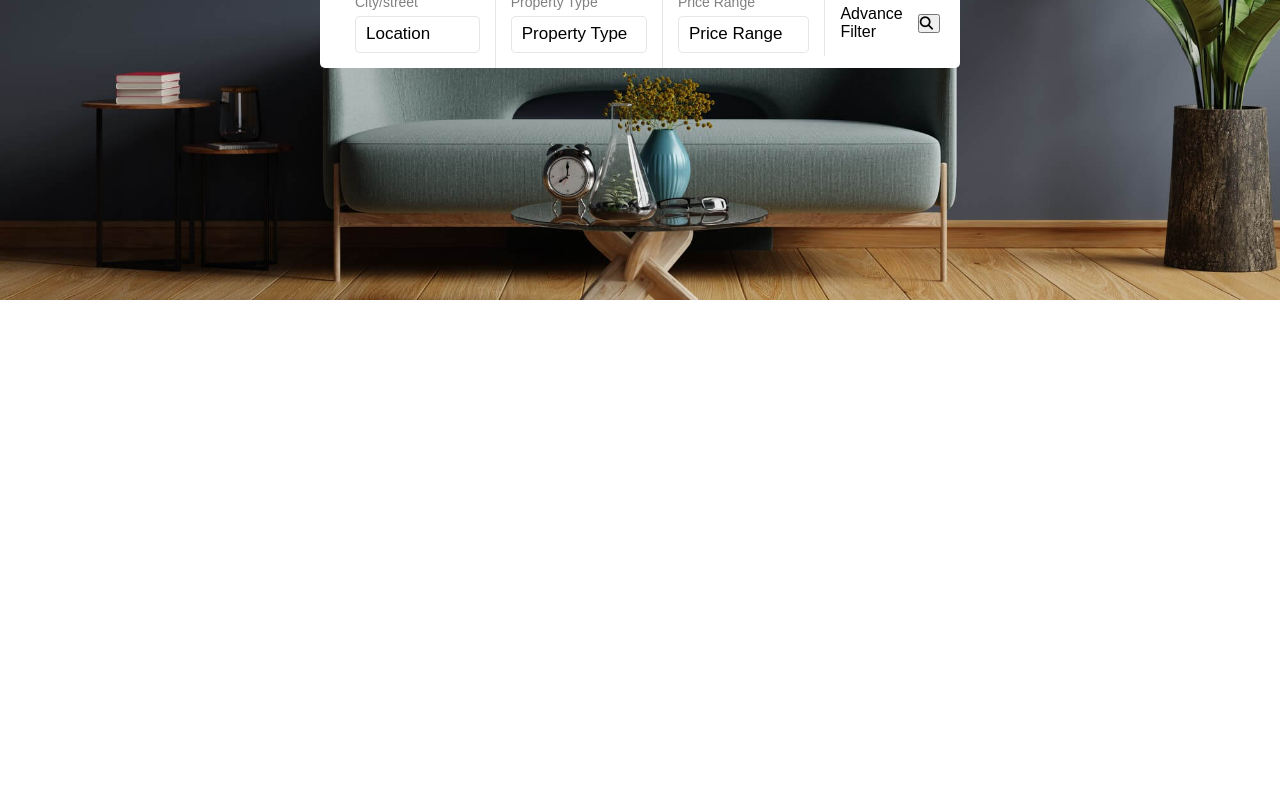
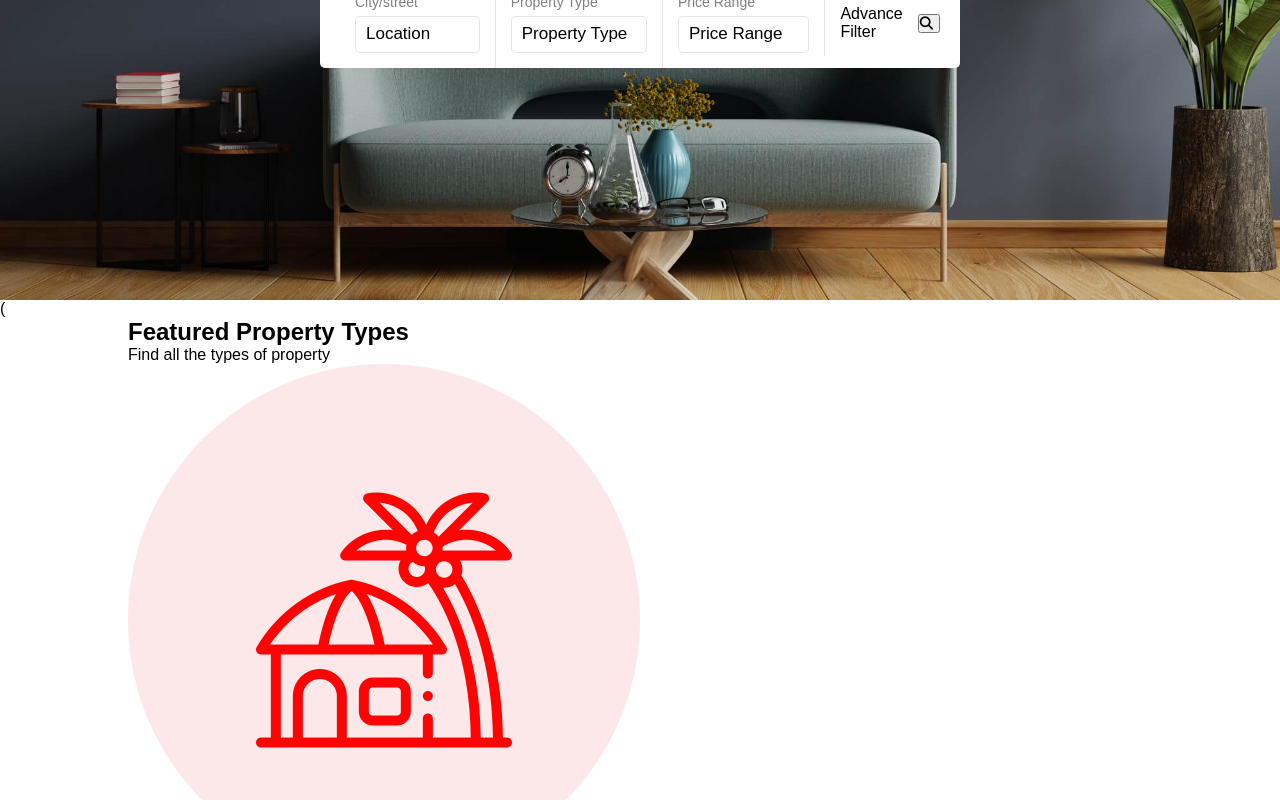
Before and after one commit to anish-pokharel/reales, a React (Create React App) app: page / in a window 1280 px wide. Shown: the part 500-1300 px from the top of the page. Before the commit the page ends 800 px from the top, so only its background shows below. Built offline with nearby package versions, Linux system fonts and the light colour scheme.

Commit message:
featured

```diff
--- a/src/components/Page.jsx
+++ b/src/components/Page.jsx
@@ -1,6 +1,6 @@
 import React from "react";
 import Header from "./common/header/Header";
-import { BrowserRouter as Router, Switch, Route } from "react-router-dom";
+// import { BrowserRouter as Router, Switch, Route } from "react-router-dom";
 import Home from "./home/Home";
 
 const Page = () => {
--- /dev/null
+++ b/src/components/featured/Featured.jsx
@@ -0,0 +1,23 @@
+import React from "react";
+import Heading from "../common/Heading";
+import FeaturedCard from "./FeaturedCard";
+
+const Featured = () => {
+  return (
+    <>
+      (
+      <section className="featured background">
+        <div className="container">
+          <Heading
+            title="Featured Property Types"
+            subtitle="Find all the types of property"
+          />
+          <FeaturedCard />
+        </div>
+      </section>
+      )
+    </>
+  );
+};
+
+export default Featured;
--- /dev/null
+++ b/src/components/featured/FeaturedCard.jsx
@@ -0,0 +1,22 @@
+import React from "react";
+import { featured } from "../data/Data";
+
+const FeaturedCard = () => {
+  return (
+    <>
+      <div className="content grid5 mtop">
+        {featured.map((val, index) => {
+          return (
+            <div className="box" key={index}>
+              <img src={val.cover} alt="" />
+              <h4>{val.name}</h4>
+              <label>{val.total}</label>
+            </div>
+          );
+        })}
+      </div>
+    </>
+  );
+};
+
+export default FeaturedCard;
--- a/src/components/home/Home.jsx
+++ b/src/components/home/Home.jsx
@@ -1,10 +1,12 @@
 import React from "react";
+import Featured from "../featured/Featured";
 import Hero from "../hero/Hero";
 
 const Home = () => {
   return (
     <>
       <Hero />
+      <Featured />
     </>
   );
 };
--- a/src/index.js
+++ b/src/index.js
@@ -2,7 +2,6 @@ import React from "react";
 import ReactDOM from "react-dom/client";
 import "./index.css";
 import App from "./App";
-import reportWebVitals from "./reportWebVitals";
 
 const root = ReactDOM.createRoot(document.getElementById("root"));
 root.render(
```
Also changed, not shown: src/components/featured/Featured.css (added).
